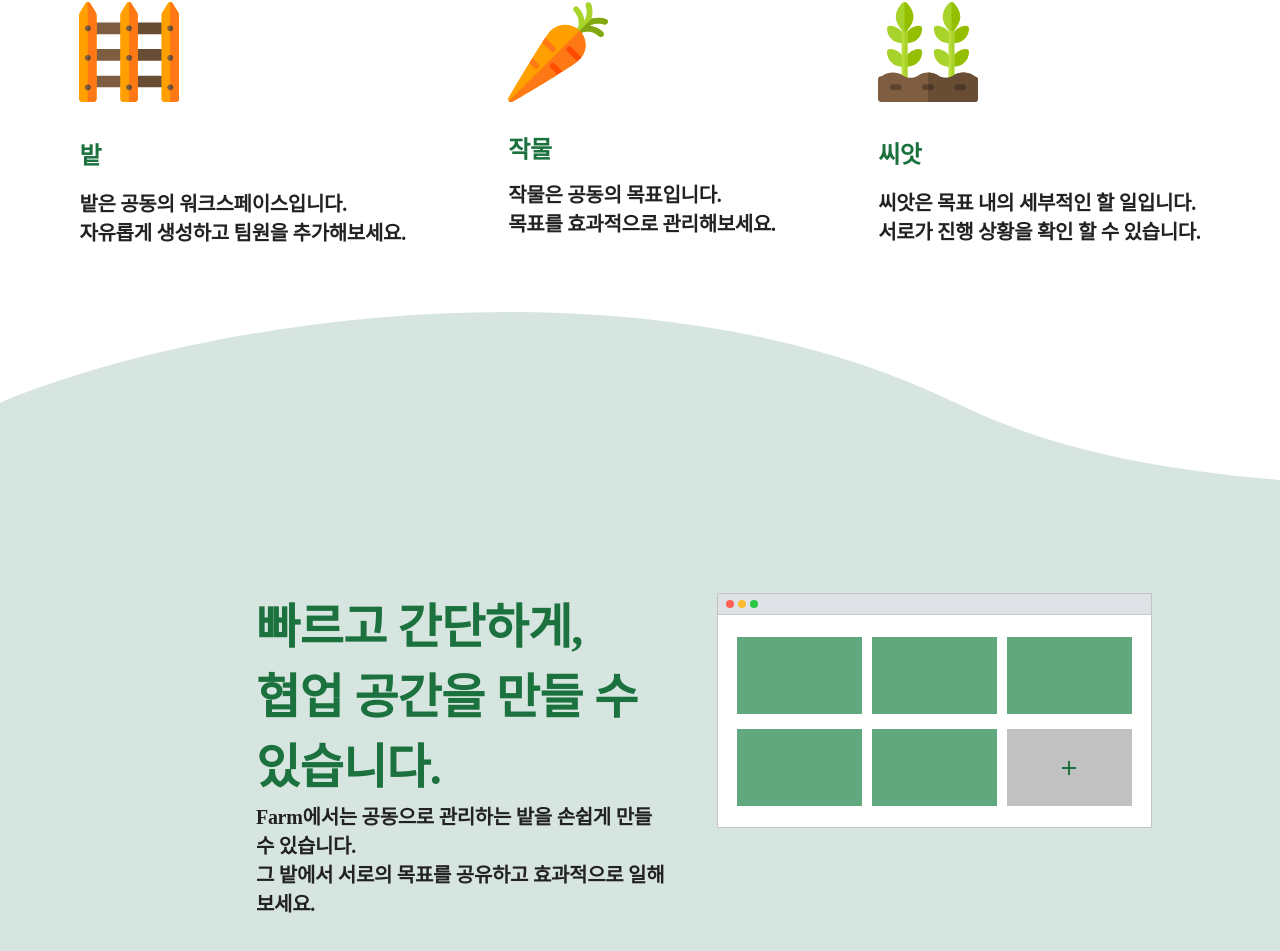
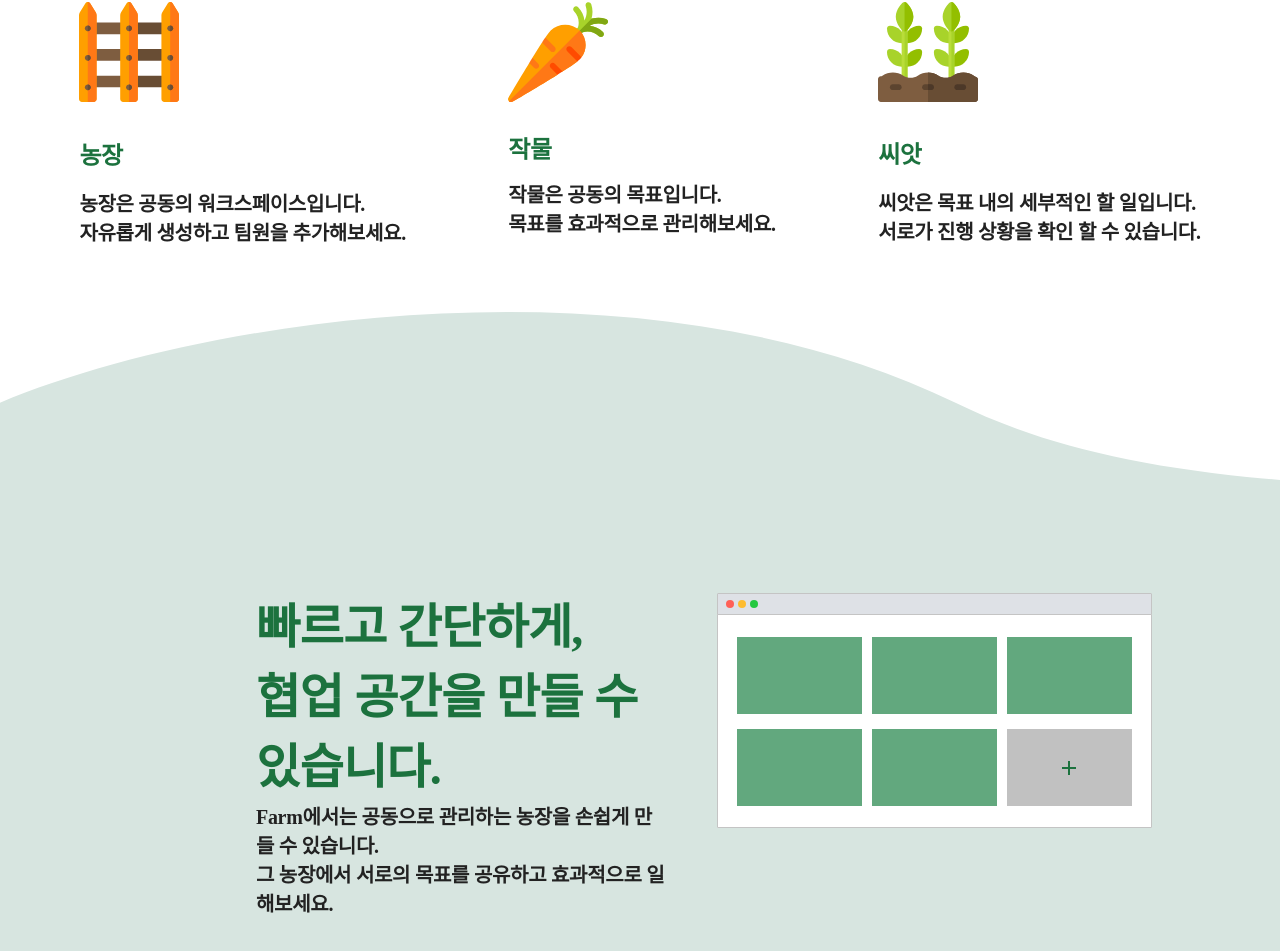
Before and after one commit to codestates/FARM-client, a React (Create React App) app in the folder farm/: page /landingpage in a window 1280 px wide. Shown: the part 1047-1998 px from the top of the page. Built offline with nearby package versions, Linux system fonts and the light colour scheme.

Commit message:
[LandingPage] 워딩 수정 1. 밭 -> 농장으로 변경

```diff
--- a/farm/src/Pages/LandingPage.js
+++ b/farm/src/Pages/LandingPage.js
@@ -988,9 +988,9 @@ export default function LandingPage() {
             />
           </svg>
 
-          <div className="Section2_Item_Title">밭</div>
+          <div className="Section2_Item_Title">농장</div>
           <div className="Section2_Item_Desc">
-            밭은 공동의 워크스페이스입니다.
+            농장은 공동의 워크스페이스입니다.
             <br />
             자유롭게 생성하고 팀원을 추가해보세요.
           </div>
@@ -1180,8 +1180,8 @@ export default function LandingPage() {
               협업 공간을 만들 수 있습니다.
             </div>
             <div className="Section3_Item1_Desc">
-              Farm에서는 공동으로 관리하는 밭을 손쉽게 만들 수 있습니다.
-              <br />그 밭에서 서로의 목표를 공유하고 효과적으로 일해보세요.
+              Farm에서는 공동으로 관리하는 농장을 손쉽게 만들 수 있습니다.
+              <br />그 농장에서 서로의 목표를 공유하고 효과적으로 일해보세요.
             </div>
           </div>
           <div className="Section3_Item1_Img">
```
